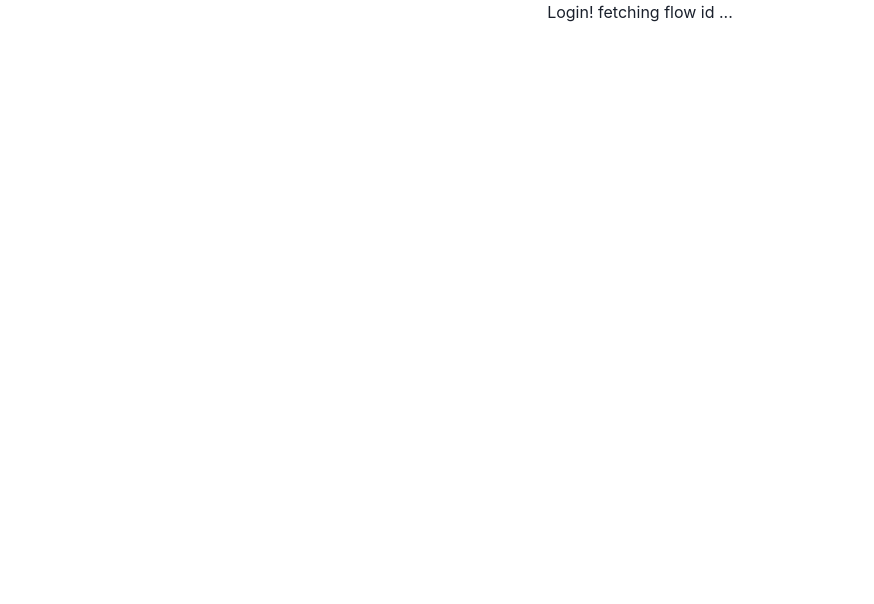
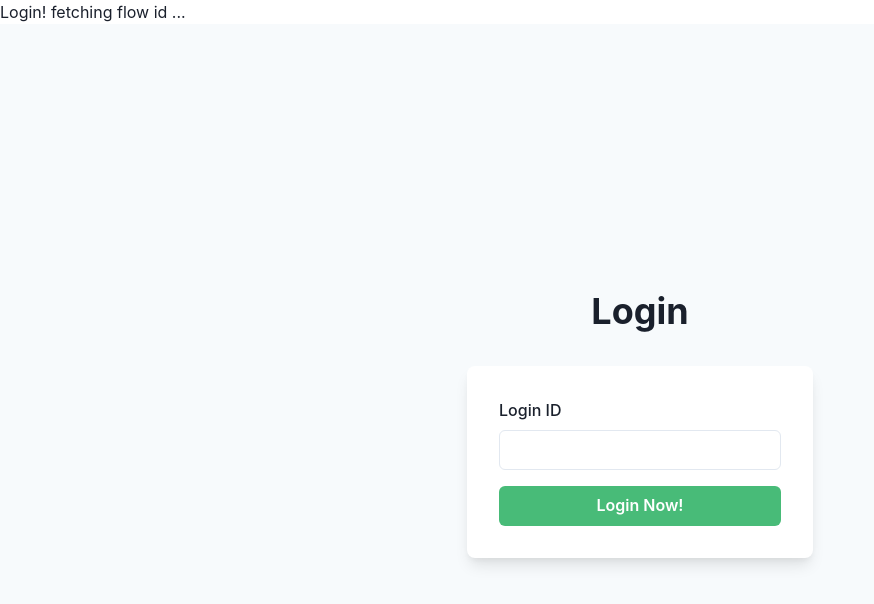
Before and after one commit to TUBerlin-Kopfsachen-Browser-Frontend/kopfsachen-app, a React (Create React App) app: page /login in a window 1280 px wide. Shown: the top 604 px of the page, without its empty margins (0-874 px from the left). Built offline with nearby package versions, Linux system fonts and the light colour scheme; no server answers.

Commit message:
login + register pages

```diff
--- a/src/routes/Login.tsx
+++ b/src/routes/Login.tsx
@@ -1,5 +1,5 @@
 import { useEffect, useState } from "react"
-import { ChakraProvider, Text, Link, theme, Flex, Heading, Input, InputGroup, InputLeftElement, Button, Skeleton, Center, } from "@chakra-ui/react"
+import { ChakraProvider, Text, Link, theme, Flex, Heading, Input, InputGroup, InputLeftElement, Button, Skeleton, Center, Stack, useColorModeValue, Box, FormControl, FormLabel, } from "@chakra-ui/react"
 
 // api response format as interface
 interface LoginBody {
@@ -62,12 +62,54 @@
 export default function Login() {
     return (
         <ChakraProvider theme={theme}>
-            <Center>
-                <Text>
-                    Login! fetching flow id ...
-                    <LoginPage />
-                </Text>
-            </Center>
+            <Text>
+                Login! fetching flow id ...
+                <LoginPage />
+            </Text>
+            <Flex
+                minH={'100vh'}
+                align={'center'}
+                justify={'center'}
+                bg={useColorModeValue('gray.50', 'gray.800')}>
+                <Stack spacing={8} mx={'auto'} maxW={'lg'} py={12} px={6}>
+                    <Stack align={'center'}>
+                    <Heading fontSize={'4xl'}>Login</Heading>
+                    </Stack>
+                    <Box
+                    rounded={'lg'}
+                    bg={useColorModeValue('white', 'gray.700')}
+                    boxShadow={'lg'}
+                    p={8}>
+                    <Stack spacing={4}>
+                        <FormControl id="login_id">
+                        <FormLabel>Login ID</FormLabel>
+                        <Input type="login_id" />
+                        </FormControl>
+                        {/* <FormControl id="password">
+                        <FormLabel>Password</FormLabel>
+                        <Input type="password" />
+                        </FormControl> */}
+                        <Stack spacing={0}>
+                        <Stack
+                            direction={{ base: 'column', sm: 'row' }}
+                            align={'start'}
+                            justify={'space-between'}>
+                            {/* <Checkbox>Remember me</Checkbox> */}
+                            {/* <Link color={'blue.400'}>Forgot identifier?</Link> */}
+                        </Stack>
+                        <Button
+                            bg={'green.400'}
+                            color={'white'}
+                            _hover={{
+                            bg: 'green.400',
+                            }}>
+                            Login Now!
+                        </Button>
+                        </Stack>
+                    </Stack>
+                    </Box>
+                </Stack>
+                </Flex>
 
         </ChakraProvider>
     );
--- a/src/routes/Register.tsx
+++ b/src/routes/Register.tsx
@@ -1,5 +1,5 @@
 import { useEffect, useState } from "react"
-import { ChakraProvider, Text, Link, theme, Flex, Heading, Input, InputGroup, InputLeftElement, Button, Skeleton, } from "@chakra-ui/react"
+import { ChakraProvider, Text, Link, theme, Flex, Heading, Input, InputGroup, InputLeftElement, Button, Skeleton, Stack, Box, useColorModeValue, FormControl, FormLabel, Checkbox } from "@chakra-ui/react"
 
 // api response format as interface
 interface RegisterBody {
@@ -66,6 +66,50 @@
                 Register! fetching flow id ...
                 <RegisterPage />
             </Text>
+            <Flex
+                minH={'100vh'}
+                align={'center'}
+                justify={'center'}
+                bg={useColorModeValue('gray.50', 'gray.800')}>
+                <Stack spacing={8} mx={'auto'} maxW={'lg'} py={12} px={6}>
+                    <Stack align={'center'}>
+                    <Heading fontSize={'4xl'}>Register</Heading>
+                    </Stack>
+                    <Box
+                    rounded={'lg'}
+                    bg={useColorModeValue('white', 'gray.700')}
+                    boxShadow={'lg'}
+                    p={8}>
+                    <Stack spacing={4}>
+                        {/* <FormControl id="email">
+                        <FormLabel>Email address</FormLabel>
+                        <Input type="email" />
+                        </FormControl>
+                        <FormControl id="password">
+                        <FormLabel>Password</FormLabel>
+                        <Input type="password" />
+                        </FormControl> */}
+                        <Stack spacing={0}>
+                        <Stack
+                            direction={{ base: 'column', sm: 'row' }}
+                            align={'start'}
+                            justify={'space-between'}>
+                            {/* <Checkbox>Remember me</Checkbox> */}
+                            {/* <Link color={'blue.400'}>Forgot identifier?</Link> */}
+                        </Stack>
+                        <Button
+                            bg={'green.400'}
+                            color={'white'}
+                            _hover={{
+                            bg: 'green.400',
+                            }}>
+                            Register Now!
+                        </Button>
+                        </Stack>
+                    </Stack>
+                    </Box>
+                </Stack>
+                </Flex>
         </ChakraProvider>
     );
 }
```
